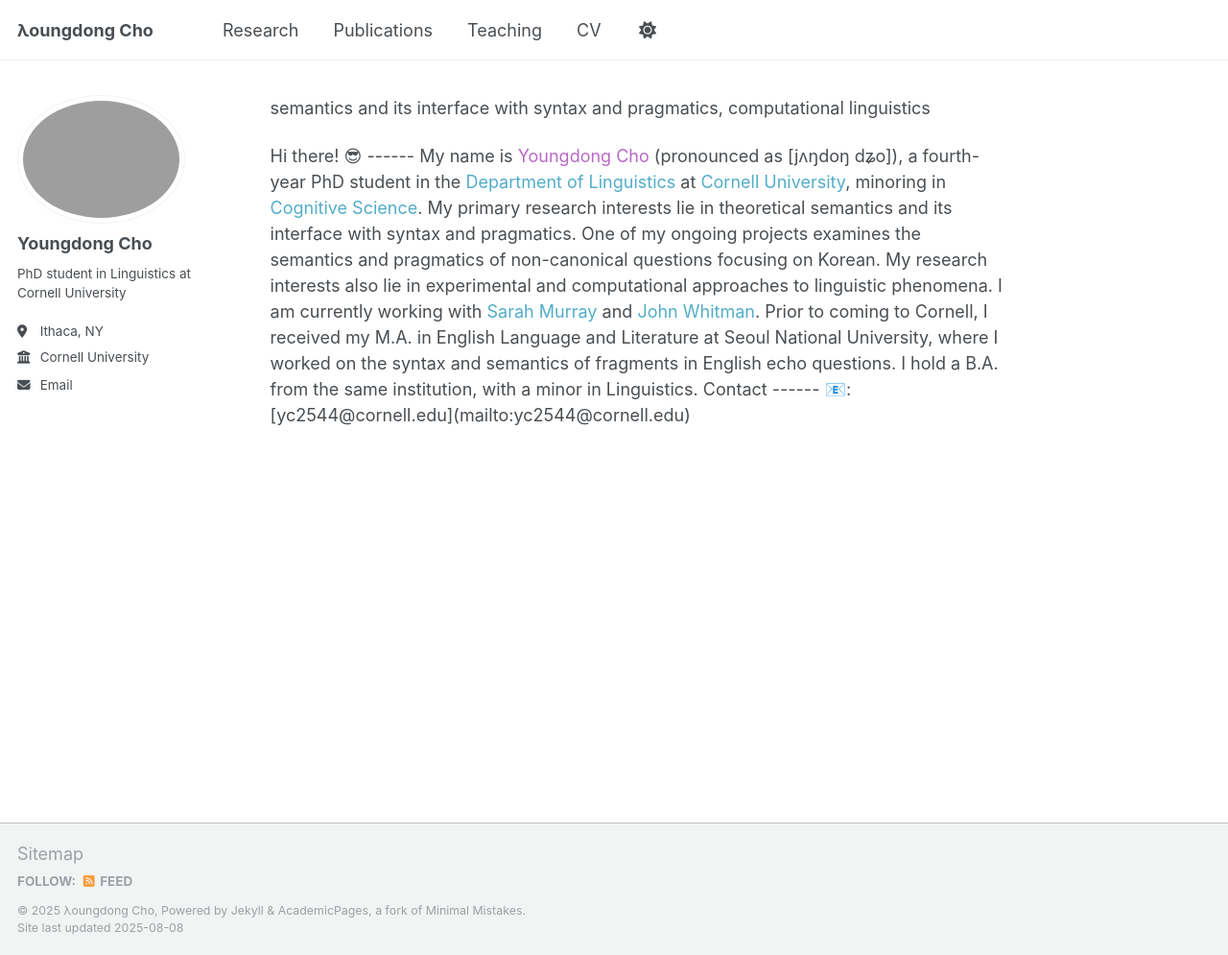
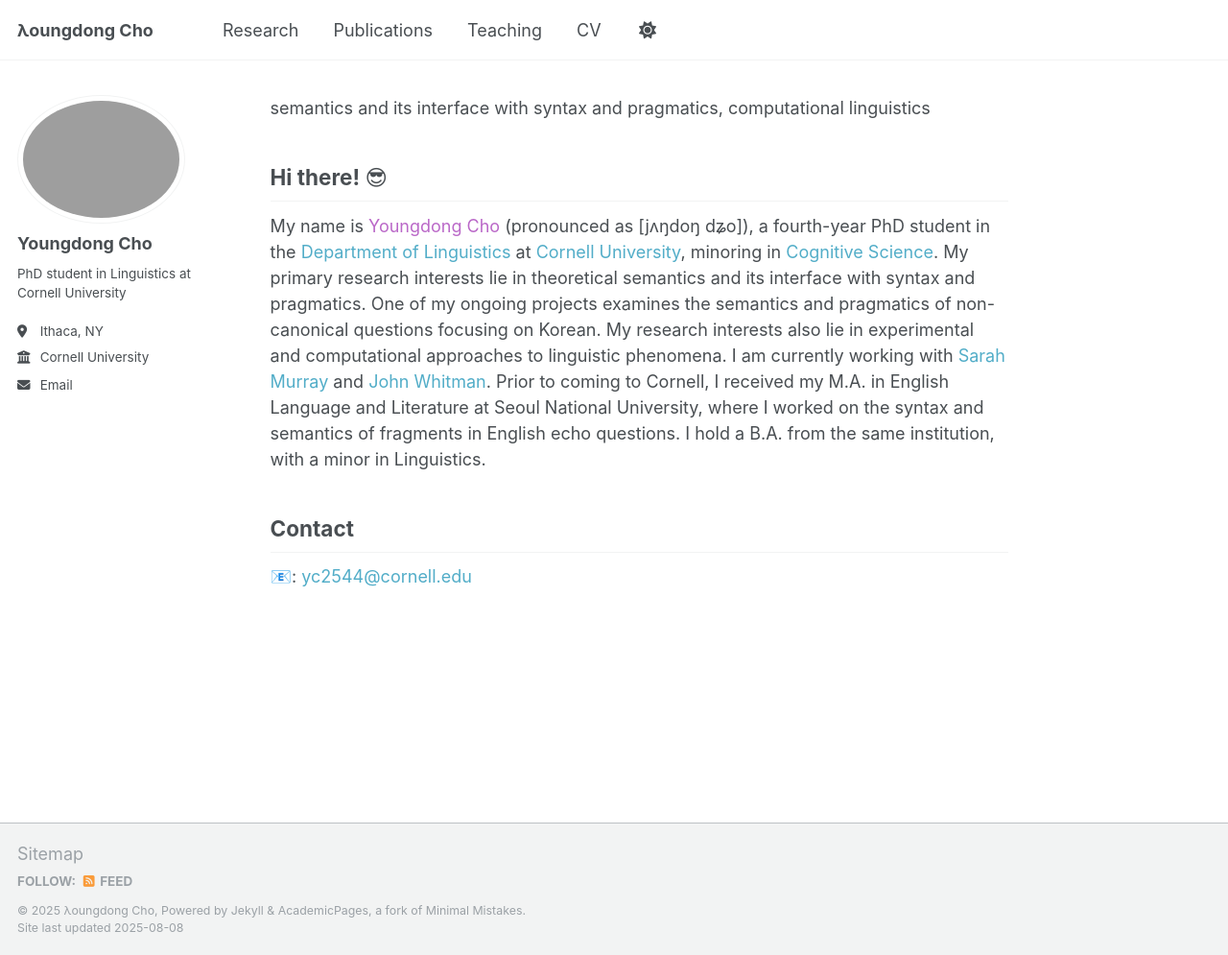
Before and after one commit to youngdongcho-ling/youngdongcho-ling.github.io, a Jekyll site: the page built from _pages/about.md, in a window 1280 px wide and 995 px high. Shown: the whole window at 96% size. Built offline with Jekyll 4.4.1, drawn with Linux system fonts in a browser that asks for light colours; a script that is not in the unit is left out.

Commit message:
Update about.md

```diff
--- a/_pages/about.md
+++ b/_pages/about.md
@@ -8,17 +8,19 @@ redirect_from:
 
 semantics and its interface with syntax and pragmatics, computational linguistics
 
-<div class="hover-underline-links">
+
 Hi there! 😎
 ------
+<div class="hover-underline-links">
 My name is <span style="color: #BA68C8;">Youngdong Cho</span> (pronounced as [jʌŋdoŋ dʑo]), a fourth-year PhD student in the <a href="https://linguistics.cornell.edu/" target="_blank" rel="noopener noreferrer">Department of Linguistics</a> at <a href="https://www.cornell.edu/" target="_blank" rel="noopener noreferrer">Cornell University</a>, minoring in <a href="https://as.cornell.edu/major_minor_gradfield/cognitive-science" target="_blank" rel="noopener noreferrer">Cognitive Science</a>.
 
 My primary research interests lie in theoretical semantics and its interface with syntax and pragmatics. One of my ongoing projects examines the semantics and pragmatics of non-canonical questions focusing on Korean. My research interests also lie in experimental and computational approaches to linguistic phenomena. I am currently working with <a href="https://linguistics.cornell.edu/sarah-murray" target="_blank" rel="noopener noreferrer">Sarah Murray</a> and <a href="https://linguistics.cornell.edu/john-b-whitman" target="_blank" rel="noopener noreferrer">John Whitman</a>.
 
 Prior to coming to Cornell, I received my M.A. in English Language and Literature at Seoul National University, where I worked on the syntax and semantics of fragments in English echo questions. I hold a B.A. from the same institution, with a minor in Linguistics.
+</div>
 
 Contact
 ------
-📧: [yc2544@cornell.edu](mailto:yc2544@cornell.edu)
-
+<div class="hover-underline-links">
+📧: <a href="mailto:yc2544@cornell.edu">yc2544@cornell.edu</a>
 </div>
```
